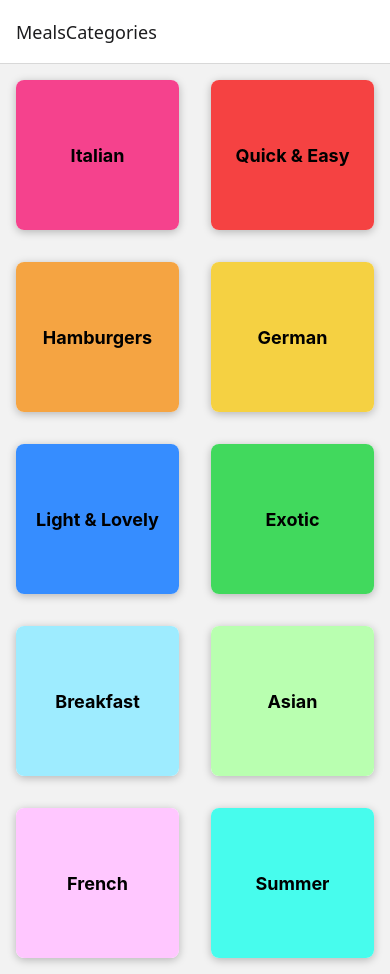
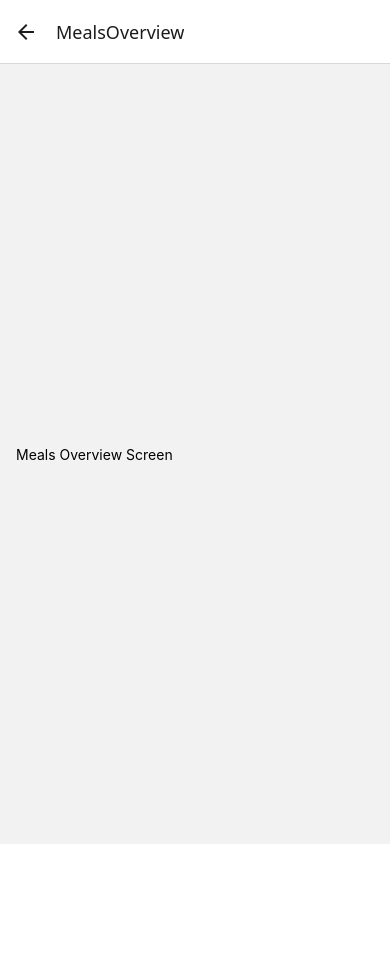
Before and after one commit to vishalshinde541/React-Native-Meals-App, a React Native app: screen /MealsOverview in a window 390 px wide. After the commit the page ends 844 px from the top, so only its background shows below. Built offline with nearby package versions, Linux system fonts and the light colour scheme.

Commit message:
updated navigation code to go frome Categories screen to meal overview screen

```diff
--- a/App.js
+++ b/App.js
@@ -4,6 +4,7 @@
 import { createStackNavigator } from "@react-navigation/stack";
 
 import CategoriesScreen from "./screens/CategoriesScreen";
+import MealsOverviewScreen from "./screens/MealsOverviewScreen";
 
 const Stack = createStackNavigator();
 
@@ -14,6 +15,7 @@
       <NavigationContainer>
         <Stack.Navigator>
           <Stack.Screen name="MealsCategories" component={CategoriesScreen} />
+          <Stack.Screen name="MealsOverview" component={MealsOverviewScreen} />
         </Stack.Navigator>
       </NavigationContainer>
     </>
--- a/components/CategoryGridTile.js
+++ b/components/CategoryGridTile.js
@@ -1,6 +1,6 @@
 import { Pressable, View, Text, StyleSheet, Platform } from "react-native";
 
-function CategoryGridTile({ title, color }) {
+function CategoryGridTile({ title, color, onPress }) {
   return (
     <View style={styles.gridItem}>
       <Pressable
@@ -9,6 +9,7 @@
           styles.button,
           pressed ? styles.buttonPressed : null,
         ]}
+        onPress={onPress}
       >
         <View style={[styles.innerContainer, { backgroundColor: color }]}>
           <Text style={styles.title}>{title}</Text>
--- a/screens/CategoriesScreen.js
+++ b/screens/CategoriesScreen.js
@@ -3,13 +3,21 @@
 import { CATEGORIES } from "../data/dummy-data";
 import CategoryGridTile from "../components/CategoryGridTile";
 
-function renderCategoryItem(itemData) {
-  return (
-    <CategoryGridTile title={itemData.item.title} color={itemData.item.color} />
-  );
-}
+function CategoriesScreen({ navigation }) {
+  function renderCategoryItem(itemData) {
+    function pressHandler() {
+      navigation.navigate("MealsOverview");
+    }
 
-function CategoriesScreen() {
+    return (
+      <CategoryGridTile
+        title={itemData.item.title}
+        color={itemData.item.color}
+        onPress={pressHandler}
+      />
+    );
+  }
+
   return (
     <FlatList
       data={CATEGORIES}
--- /dev/null
+++ b/screens/MealsOverviewScreen.js
@@ -0,0 +1,19 @@
+import { View, Text, StyleSheet } from "react-native";
+
+function MealsOverviewScreen() {
+  return (
+    <View style={styles.container}>
+      <Text>Meals Overview Screen</Text>
+    </View>
+  );
+}
+
+export default MealsOverviewScreen;
+
+const styles = StyleSheet.create({
+  container: {
+    flex: 1,
+    padding: 16,
+    justifyContent: "center",
+  },
+});
```
